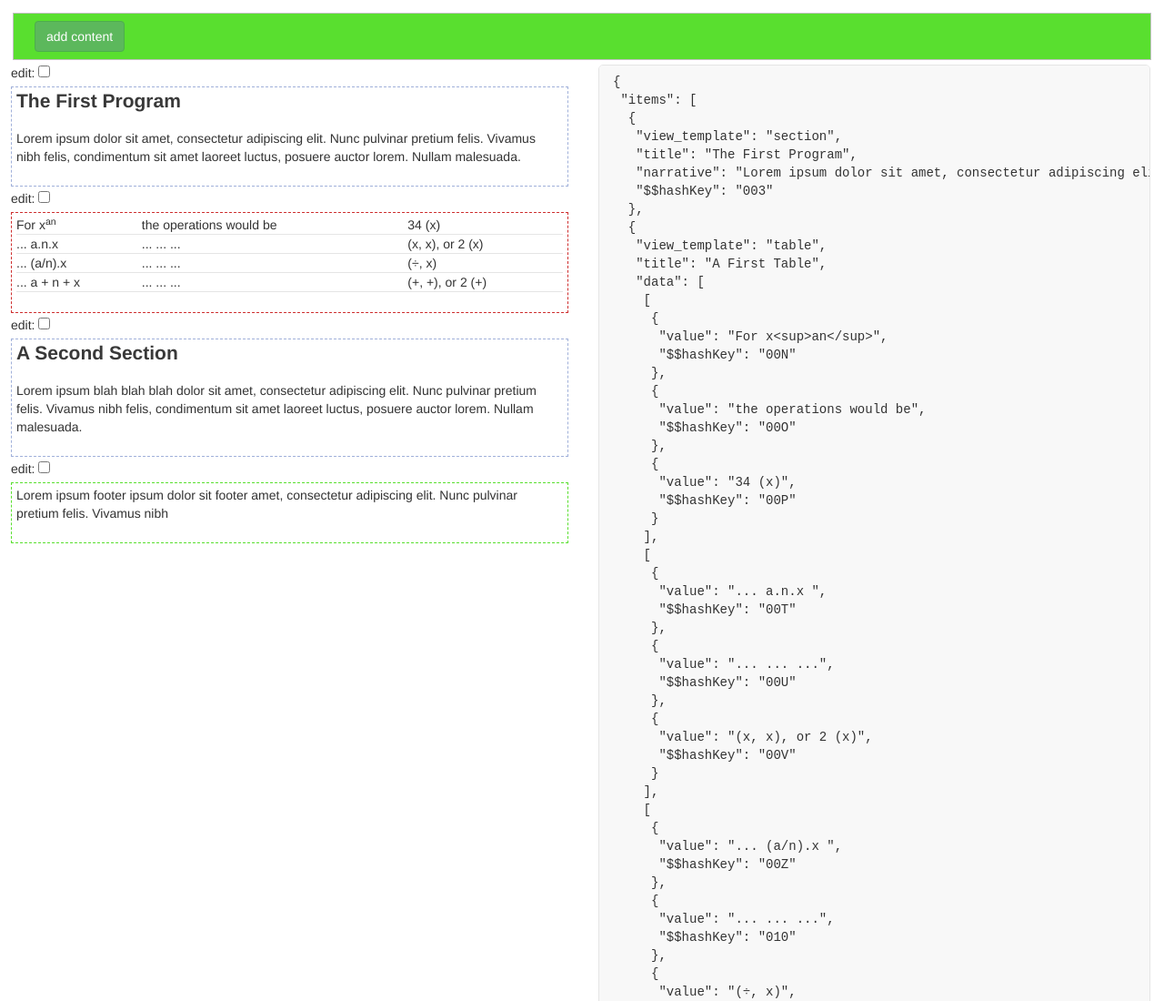
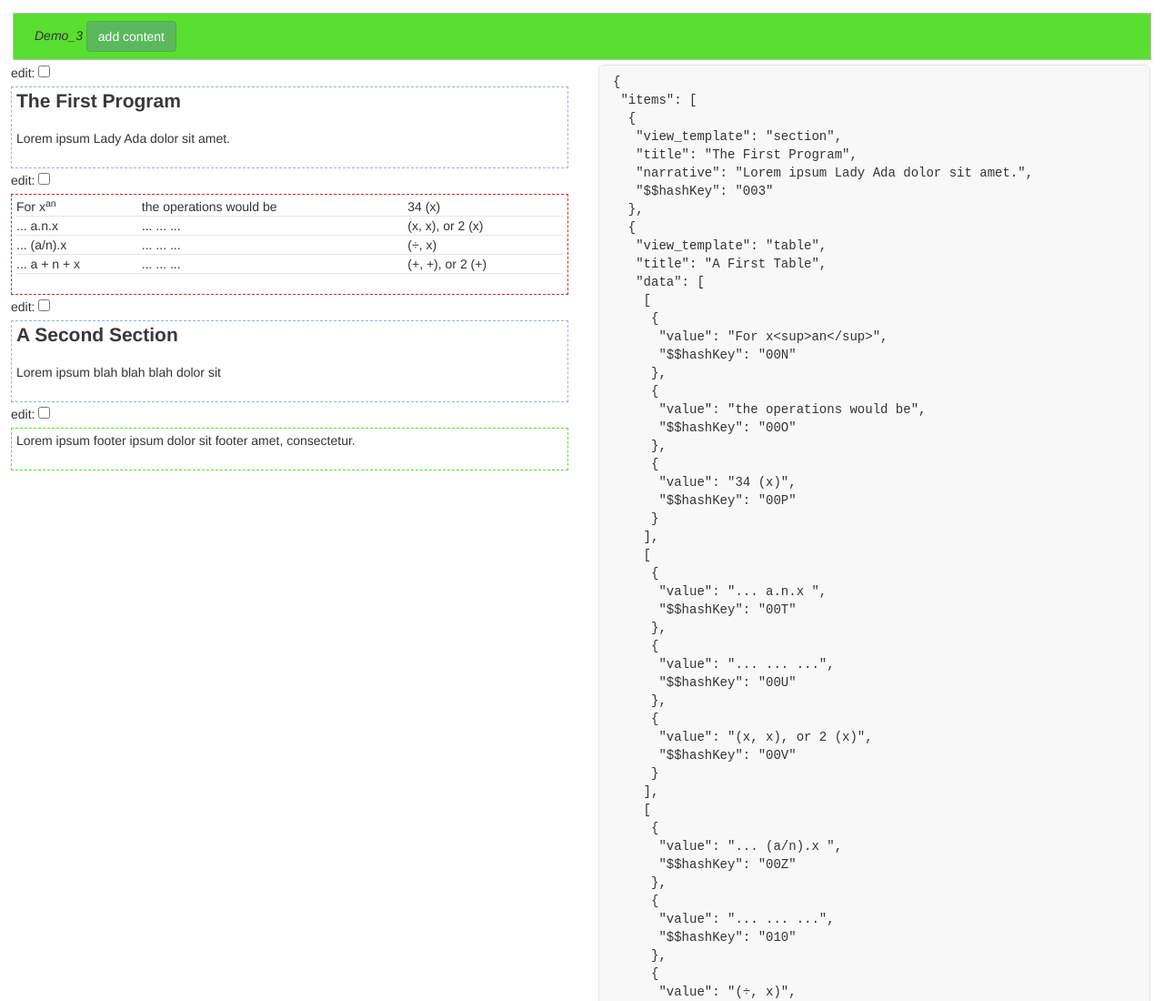
Before and after one commit to CloudEngineWorks/data-driven-templates, a plain HTML site: page index.html in a window 1280 px wide. Shown: the top 1100 px of the page at 91% size. Drawn offline with Linux system fonts and the light colour scheme.

Commit message:
demo_3 level to gh-pages

```diff
--- a/index.html
+++ b/index.html
@@ -21,15 +21,17 @@
   <body ng-controller="demoCtrl">
 
     <div class="button-bar row">
-		<div  class="col-md-12">
+        <div  class="col-md-12"><em> Demo_3 </em>
             <button ng-click="add_content()" class="btn btn-success">add content</button>
         </div>
     </div>
     <div class="row">
         <div class="col-md-6">
-			<div data-driven-template ng-repeat="item in content.items" content="item"></div>
+            <div data-driven-template content="item" ng-repeat="item in content.items"></div>
         </div>
-		<div id="json_data_view" class="col-md-6"><pre ng-bind="stringify_content()"></pre></div>
+        <div id="json_data_view" class="col-md-6">
+            <pre ng-bind="stringify_content()"></pre>
+        </div>
     </div>
 
   </body>
--- a/javascripts/ddt_demo_app.js
+++ b/javascripts/ddt_demo_app.js
@@ -12,17 +12,27 @@ var app = angular.module('ddtApp', ['ngSanitize']);
 app.directive('drivenTemplate', function ($compile) {
     var templates = {
       "section": 'edit: <input type="checkbox" ng-model="content.edit_mode" />\
-			<div class="demo-section"><h2>{{content.title}}</h2><p>{{content.narrative}}</p></div>',
+        <div class="demo-section"><h2>{{content.title}}</h2>\
+          <p>{{content.narrative}}</p>\
+        </div>',
       "section_edit": 'edit: <input type="checkbox" ng-model="content.edit_mode" />\
-			<div class="demo-section"><input ng-model="content.title"/><br/><textarea ng-model="content.narrative"></textarea></div>',
+        <div class="demo-section"><input class="demo-h2" ng-model="content.title"/><br/>\
+          <textarea ng-model="content.narrative"></textarea>\
+        </div>',
       "table": 'edit: <input type="checkbox" ng-model="content.edit_mode" />\
-			<div class="demo-table"><table><tbody><tr ng-repeat="row in content.data" ><td ng-repeat="cell in row"><span ng-bind-html="cell.value"></span></td></tr></tbody></table></div>',
+        <div class="demo-table"><table><tbody>\
+          <tr ng-repeat="row in content.data" >\
+            <td ng-repeat="cell in row"><span ng-bind-html="cell.value"></span></td>\
+          </tr></tbody></table></div>',
       "table_edit": 'edit: <input type="checkbox" ng-model="content.edit_mode" />\
-			<div class="demo-table"><table><tbody><tr ng-repeat="row in content.data" ><td ng-repeat="cell in row"><input ng-model="cell.value" /></td></tr></tbody></table></div>',
+        <div class="demo-table"><table><tbody>\
+          <tr ng-repeat="row in content.data" >\
+            <td ng-repeat="cell in row"><input ng-model="cell.value" /></td>\
+          </tr></tbody></table></div>',
       "footer": 'edit: <input type="checkbox" ng-model="content.edit_mode" />\
         <div class="demo-footer"><p>{{content.narrative}}</p></div>',
       "footer_edit": 'edit: <input type="checkbox" ng-model="content.edit_mode" />\
-			<div class="demo-footer"><textarea ng-model="content.narrative"></textarea></div>',
+        <div class="demo-footer"><textarea ng-model="content.narrative"></textarea></div>'
     };
 
     // gets a templates html given a name and an edit_mode
@@ -52,20 +62,24 @@ app.directive('drivenTemplate', function ($compile) {
 function demoCtrl($scope, $http) {
     "use strict";
     $scope.content = {"items":[
-        {"view_template": "section", "title": "The First Program", "narrative": "Lorem ipsum dolor sit amet, consectetur adipiscing elit. Nunc pulvinar pretium felis. Vivamus nibh felis, condimentum sit amet laoreet luctus, posuere auctor lorem. Nullam malesuada."},
-        {"view_template": "table" , "title": "A First Table", "data":
-			[[{"value":"For x<sup>an</sup>"}, {"value":"the operations would be"}, {"value":"34 (x)"}],
-			 [{"value":"... a.n.x "}, {"value": "... ... ..."}, {"value":"(x, x), or 2 (x)"}],
-			 [{"value":"... (a/n).x "}, {"value":"... ... ..."}, {"value":"(÷, x)"}],
-			 [{"value":"... a + n + x"}, {"value":"... ... ..."}, {"value":"(+, +), or 2 (+)"}]
+      {"view_template": "section", "title": "The First Program", "narrative": "Lorem ipsum Lady Ada dolor sit amet."},
+      {"view_template": "table" , "title": "A First Table", "data":[
+        [{"value":"For x<sup>an</sup>"}, {"value":"the operations would be"}, {"value":"34 (x)"}],
+        [{"value":"... a.n.x "},         {"value":"... ... ..."},   {"value":"(x, x), or 2 (x)"}],
+        [{"value":"... (a/n).x "},       {"value":"... ... ..."},            {"value":"(÷, x)"}],
+        [{"value":"... a + n + x"},      {"value":"... ... ..."},   {"value":"(+, +), or 2 (+)"}]
       ]},
-        {"view_template": "section", "title": "A Second Section", "narrative": "Lorem ipsum blah blah blah dolor sit amet, consectetur adipiscing elit. Nunc pulvinar pretium felis. Vivamus nibh felis, condimentum sit amet laoreet luctus, posuere auctor lorem. Nullam malesuada."},
-        {"view_template": "footer", "narrative": "Lorem ipsum footer ipsum dolor sit footer amet, consectetur adipiscing elit. Nunc pulvinar pretium felis. Vivamus nibh"}
+      {"view_template": "section", "title": "A Second Section", "narrative": "Lorem ipsum blah blah blah dolor sit"},
+      {"view_template": "footer", "narrative": "Lorem ipsum footer ipsum dolor sit footer amet, consectetur."}
     ]};
+
     $scope.stringify_content = function () {
         return JSON.stringify($scope.content, null, ' ');
     };
+
     $scope.add_content = function () {
-        $scope.content.items.unshift( {"view_template": "section", "title": "A New First Section", "narrative": "Lorem ipsum nan nan-nan nan-nan nahh dolor sit amet, consectetur adipiscing elit."} );
+        $scope.content.items.unshift({"view_template": "section", "title": "A New First Section",
+          "narrative": "Lorem ipsum nan nan-nan nan-nan nahh dolor sit amet, consectetur adipiscing elit."
+        });
     };
 }
--- a/stylesheets/styles.css
+++ b/stylesheets/styles.css
@@ -94,6 +94,15 @@ th {
 
 img {
   max-width:100%;
+}
+
+textarea {
+width: 100%;
+}
+
+input.demo-h2 {
+width: 100%;
+font-size: large;
 }
 
 header {
```
Lines whose indentation alone changed are shown as unchanged.
